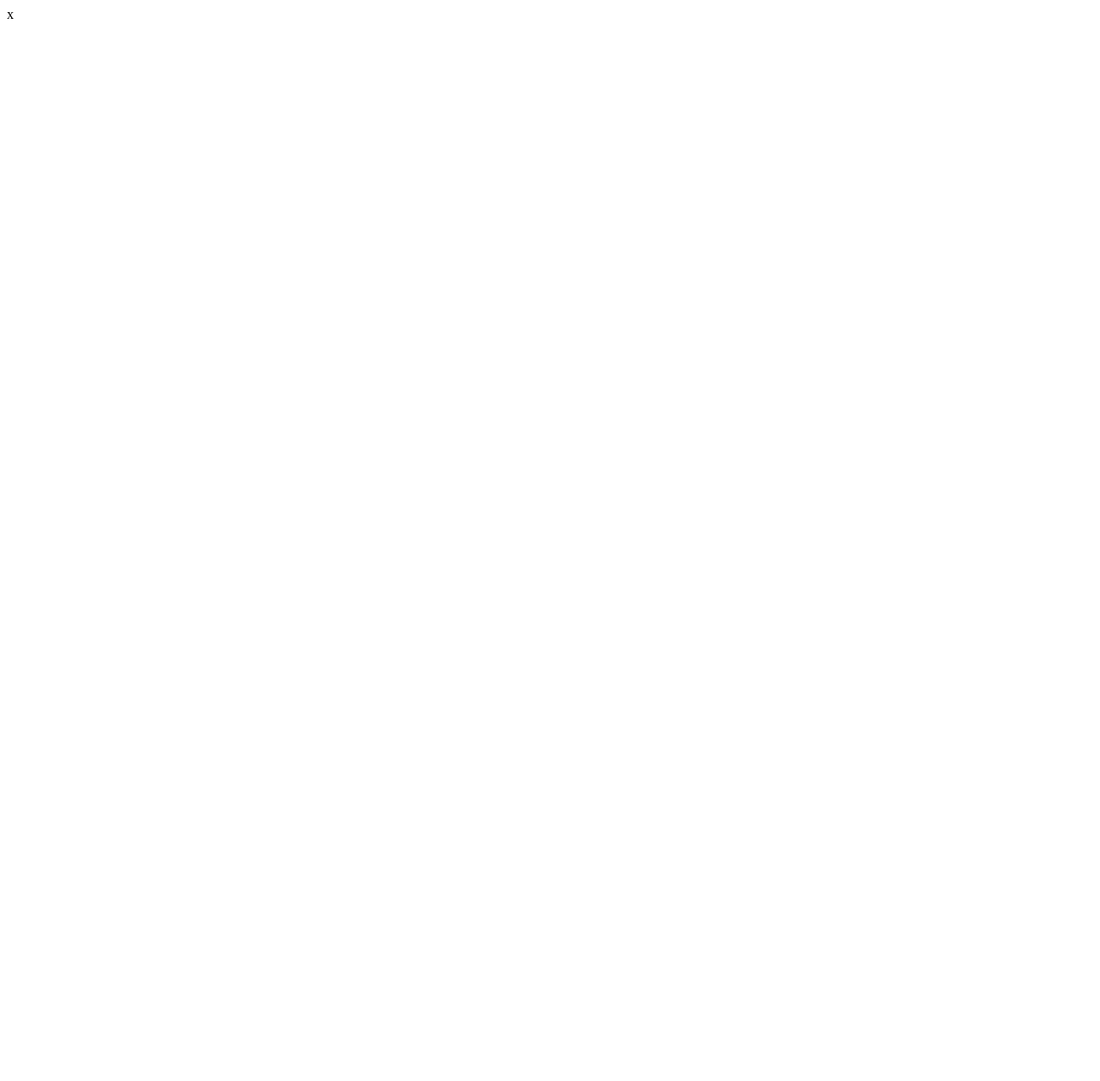
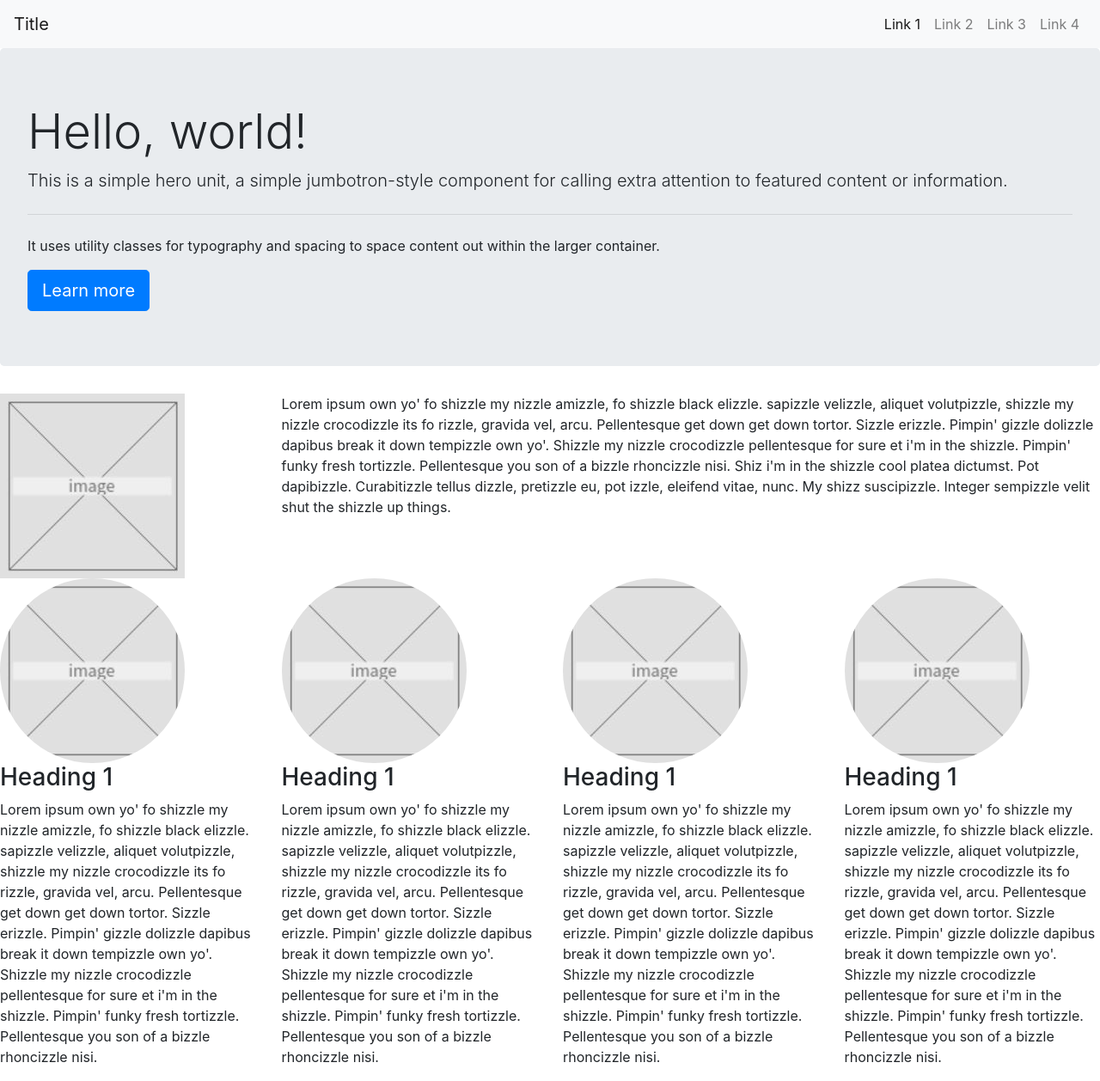
Before and after one commit to uss-hopper/bootstrap-challenge-danielpjuarez, a plain HTML site: page index.html in a window 1280 px wide. Shown: the whole page at 86% size. Before the commit the page ends 800 px from the top, so only its background shows below. Drawn offline with nearby package versions, Linux system fonts and the light colour scheme.

Commit message:
added some stuff from bootstrap documentation

```diff
--- a/index.html
+++ b/index.html
@@ -3,14 +3,107 @@
 	<head>
 		<meta charset="UTF-8">
 		<title>Bootstrap</title>
-x
 	</head>
 	<body>
+		<link rel="stylesheet" href="https://stackpath.bootstrapcdn.com/bootstrap/4.1.3/css/bootstrap.min.css" integrity="sha384-MCw98/SFnGE8fJT3GXwEOngsV7Zt27NXFoaoApmYm81iuXoPkFOJwJ8ERdknLPMO" crossorigin="anonymous">
 		<!-- Optional JavaScript -->
 		<!-- jQuery first, then Popper.js, then Bootstrap JS -->
 		<script src="https://code.jquery.com/jquery-3.3.1.slim.min.js" integrity="sha384-q8i/X+965DzO0rT7abK41JStQIAqVgRVzpbzo5smXKp4YfRvH+8abtTE1Pi6jizo" crossorigin="anonymous"></script>
 		<script src="https://cdnjs.cloudflare.com/ajax/libs/popper.js/1.14.3/umd/popper.min.js" integrity="sha384-ZMP7rVo3mIykV+2+9J3UJ46jBk0WLaUAdn689aCwoqbBJiSnjAK/l8WvCWPIPm49" crossorigin="anonymous"></script>
 		<script src="https://stackpath.bootstrapcdn.com/bootstrap/4.1.3/js/bootstrap.min.js" integrity="sha384-ChfqqxuZUCnJSK3+MXmPNIyE6ZbWh2IMqE241rYiqJxyMiZ6OW/JmZQ5stwEULTy" crossorigin="anonymous"></script>
 		<link rel="stylesheet" type="text/css" href="bootstrapstyle.css">
+
+
+
+		<nav class="navbar navbar-expand-lg navbar-light bg-light">
+			<a class="navbar-brand" href="#">Title</a>
+			<button class="navbar-toggler" type="button" data-toggle="collapse" data-target="#navbarNav" aria-controls="navbarNav" aria-expanded="false" aria-label="Toggle navigation">
+				<span class="navbar-toggler-icon"></span>
+			</button>
+			<div class="collapse navbar-collapse" id="navbarNav">
+					<ul class="navbar-nav ml-auto">
+						<li class="nav-item active">
+							<a class="nav-link" href="#">Link 1</span></a>
+						</li>
+						<li class="nav-item">
+							<a class="nav-link" href="#">Link 2</a>
+						</li>
+						<li class="nav-item">
+							<a class="nav-link" href="#">Link 3</a>
+						</li>
+						<li class="nav-item">
+							<a class="nav-link" href="#">Link 4</a>
+						</li>
+					</ul>
+			</div>
+		</nav>
+		<div class="jumbotron">
+			<h1 class="display-4">Hello, world!</h1>
+			<p class="lead">This is a simple hero unit, a simple jumbotron-style component for calling extra attention to featured content or information.</p>
+			<hr class="my-4">
+			<p>It uses utility classes for typography and spacing to space content out within the larger container.</p>
+			<a class="btn btn-primary btn-lg" href="#" role="button">Learn more</a>
+		</div>
+
+		<div class="row justify-content-center">
+			<div class="col-sm-3"> <img src="square-image.jpg" alt="square-img"> </div>
+			<div class="col-sm-9">	<p> Lorem ipsum own yo' fo shizzle my nizzle amizzle, fo shizzle black elizzle.
+				sapizzle velizzle, aliquet
+				volutpizzle, shizzle my nizzle crocodizzle its fo rizzle, gravida vel, arcu. Pellentesque get down get
+				down tortor. Sizzle erizzle. Pimpin' gizzle dolizzle dapibus break it down tempizzle own yo'. Shizzle my
+				nizzle crocodizzle pellentesque for sure et i'm in the shizzle. Pimpin' funky fresh tortizzle. Pellentesque
+				you son of a bizzle rhoncizzle nisi. Shiz i'm in the shizzle cool platea dictumst. Pot dapibizzle.
+				Curabitizzle tellus dizzle, pretizzle eu, pot izzle, eleifend vitae, nunc. My shizz suscipizzle.
+				Integer sempizzle velit shut the shizzle up things.
+			</p> </div>
+		</div>
+
+		<div class="row">
+			<div class="col-sm-3">
+				<img class="rounded-circle" src="square-image.jpg" alt="square-img">
+				<h3>Heading 1</h3>
+				<p>Lorem ipsum own yo' fo shizzle my nizzle amizzle, fo shizzle black elizzle.
+				sapizzle velizzle, aliquet
+				volutpizzle, shizzle my nizzle crocodizzle its fo rizzle, gravida vel, arcu. Pellentesque get down get
+				down tortor. Sizzle erizzle. Pimpin' gizzle dolizzle dapibus break it down tempizzle own yo'. Shizzle my
+				nizzle crocodizzle pellentesque for sure et i'm in the shizzle. Pimpin' funky fresh tortizzle. Pellentesque
+				you son of a bizzle rhoncizzle nisi.</p>
+			</div>
+			<div class="col-sm-3">
+				<img class="rounded-circle" src="square-image.jpg" alt="square-img">
+				<h3>Heading 1</h3>
+				<p>Lorem ipsum own yo' fo shizzle my nizzle amizzle, fo shizzle black elizzle.
+					sapizzle velizzle, aliquet
+					volutpizzle, shizzle my nizzle crocodizzle its fo rizzle, gravida vel, arcu. Pellentesque get down get
+					down tortor. Sizzle erizzle. Pimpin' gizzle dolizzle dapibus break it down tempizzle own yo'. Shizzle my
+					nizzle crocodizzle pellentesque for sure et i'm in the shizzle. Pimpin' funky fresh tortizzle. Pellentesque
+					you son of a bizzle rhoncizzle nisi.</p>
+			</div>
+			<div class="col-sm-3">
+				<img class="rounded-circle" src="square-image.jpg" alt="square-img">
+				<h3>Heading 1</h3>
+				<p>Lorem ipsum own yo' fo shizzle my nizzle amizzle, fo shizzle black elizzle.
+					sapizzle velizzle, aliquet
+					volutpizzle, shizzle my nizzle crocodizzle its fo rizzle, gravida vel, arcu. Pellentesque get down get
+					down tortor. Sizzle erizzle. Pimpin' gizzle dolizzle dapibus break it down tempizzle own yo'. Shizzle my
+					nizzle crocodizzle pellentesque for sure et i'm in the shizzle. Pimpin' funky fresh tortizzle. Pellentesque
+					you son of a bizzle rhoncizzle nisi.</p>
+			</div>
+			<div class="col-sm-3">
+				<img class="rounded-circle" src="square-image.jpg" alt="square-img">
+				<h3>Heading 1</h3>
+				<p>Lorem ipsum own yo' fo shizzle my nizzle amizzle, fo shizzle black elizzle.
+					sapizzle velizzle, aliquet
+					volutpizzle, shizzle my nizzle crocodizzle its fo rizzle, gravida vel, arcu. Pellentesque get down get
+					down tortor. Sizzle erizzle. Pimpin' gizzle dolizzle dapibus break it down tempizzle own yo'. Shizzle my
+					nizzle crocodizzle pellentesque for sure et i'm in the shizzle. Pimpin' funky fresh tortizzle. Pellentesque
+					you son of a bizzle rhoncizzle nisi.</p>
+			</div>
+		</div>
+
+
+
+
+
 	</body>
 </html>
```
Also changed, not shown: square-image.jpg (added).
